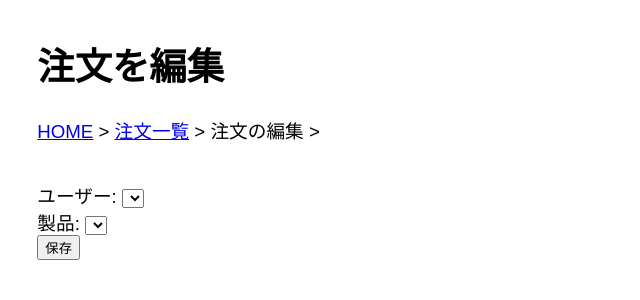
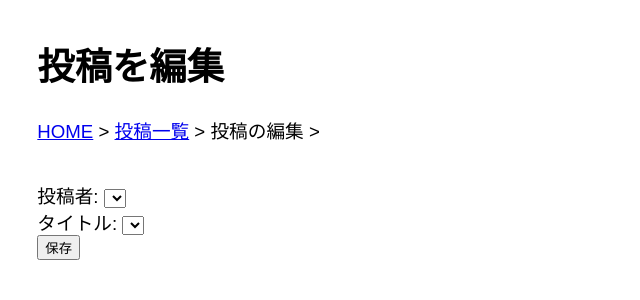
Before and after one commit to ngtn-acad/oop2_10_sample, a Flask app: template templates/order_edit.html in a window 1280 px wide. Shown: the top 300 px of the page, without its empty margins (0-640 px from the left). Run offline with Flask 3, Linux system fonts and the light colour scheme; the template is opened without the code that fills it, so the values that code supplies are empty.

Commit message:
order_edit.htmlの変更
a

```diff
--- a/templates/order_edit.html
+++ b/templates/order_edit.html
@@ -2,26 +2,26 @@
 <html lang="ja">
 <head>
     <meta charset="UTF-8">
-    <title>注文編集</title>
+    <title>投稿編集</title>
     <link rel="stylesheet" href="{{ url_for('static', filename='base-style.css') }}">
 </head>
 <body>
-    <h1>注文を編集</h1>
+    <h1>投稿を編集</h1>
     <ul class="breadcrumb">
         <li><a href="{{ url_for('index') }}">HOME</a></li>
-        <li><a href="{{ url_for('order.list') }}">注文一覧</a></li>
-        <li>注文の編集</li>
+        <li><a href="{{ url_for('order.list') }}">投稿一覧</a></li>
+        <li>投稿の編集</li>
     </ul>
 
     <form action="{{ url_for('order.edit', order_id=order.id) }}" method="post">
-        <label>ユーザー:
+        <label>投稿者:
             <select name="user_id" required>
                 {% for user in users %}
                     <option value="{{ user.id }}" {% if order.user.id == user.id %}selected{% endif %}>{{ user.name }}</option>
                 {% endfor %}
             </select>
         </label><br>
-        <label>製品:
+        <label>タイトル:
             <select name="product_id" required>
                 {% for product in products %}
                     <option value="{{ product.id }}" {% if order.product.id == product.id %}selected{% endif %}>{{ product.name }}</option>
```
